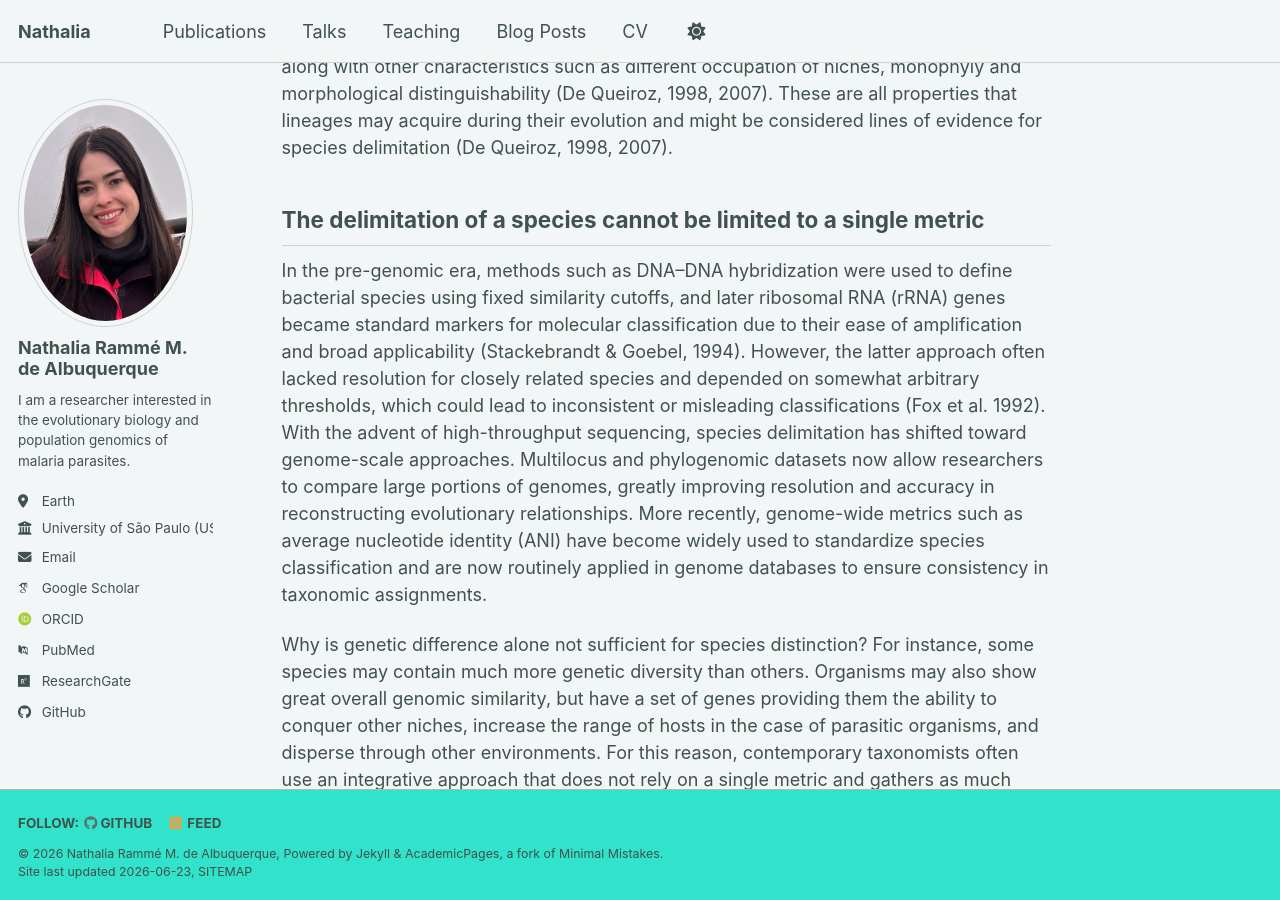
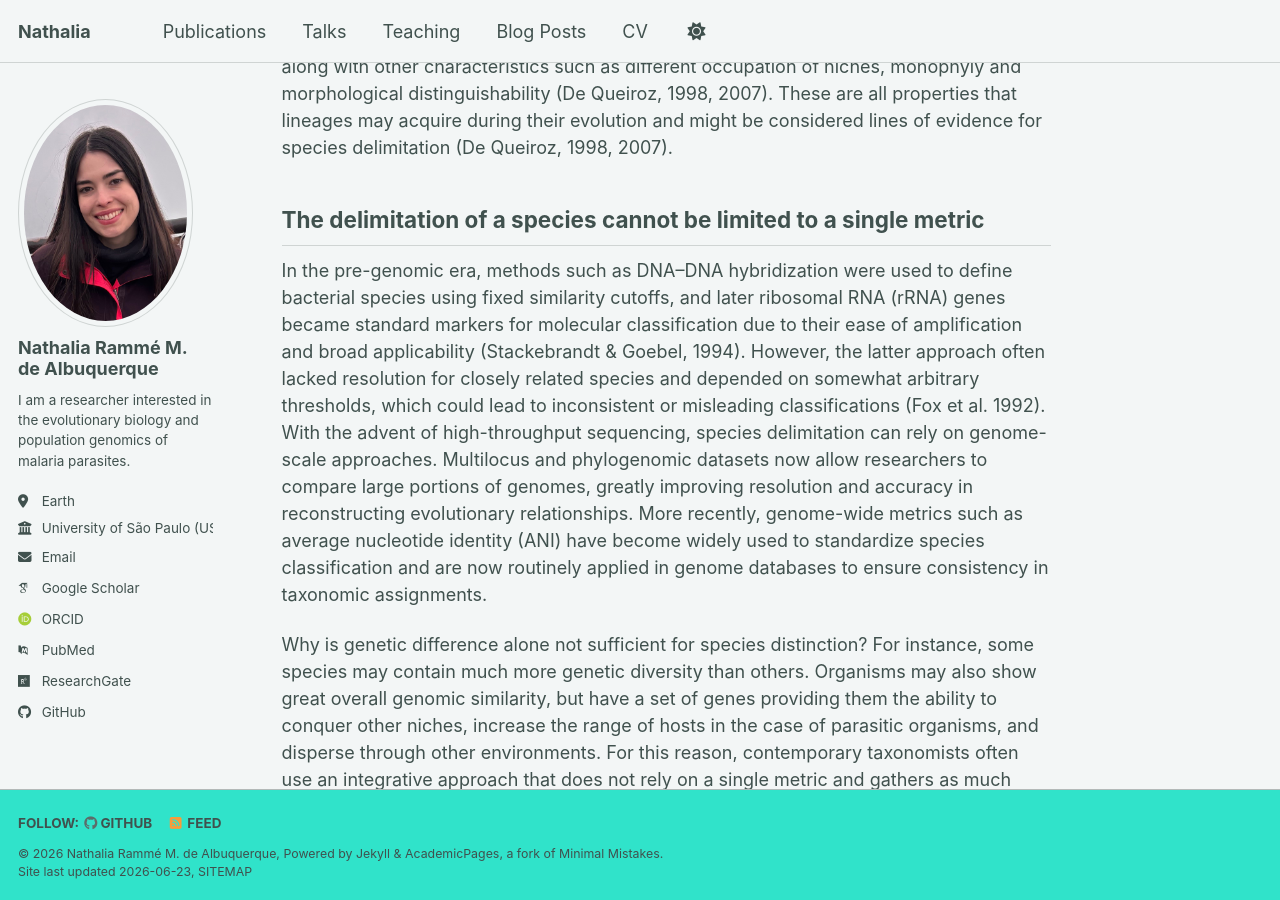
Before and after one commit to nramme/nramme.github.io, a Jekyll site: the page built from _posts/2026-06-23-blog-post-1.md, in a window 1280 px wide and 900 px high, scrolled down 671 px. Built offline with Jekyll 4.4.1, drawn with Linux system fonts in a browser that asks for light colours; some web fonts are replaced; a script bundle is joined from its source files by our own code; library files that are not in the unit come from our copies.

Commit message:
Update 2026-06-23-blog-post-1.md

```diff
--- a/_posts/2026-06-23-blog-post-1.md
+++ b/_posts/2026-06-23-blog-post-1.md
@@ -15,7 +15,7 @@ Speciation is a complex and continuous process, and it is not always straightfor
 
 The delimitation of a species cannot be limited to a single metric
 ---------
-In the pre-genomic era, methods such as DNA–DNA hybridization were used to define bacterial species using fixed similarity cutoffs, and later ribosomal RNA (rRNA) genes became standard markers for molecular classification due to their ease of amplification and broad applicability (Stackebrandt & Goebel, 1994). However, the latter approach often lacked resolution for closely related species and depended on somewhat arbitrary thresholds, which could lead to inconsistent or misleading classifications (Fox et al. 1992). With the advent of high-throughput sequencing, species delimitation has shifted toward genome-scale approaches. Multilocus and phylogenomic datasets now allow researchers to compare large portions of genomes, greatly improving resolution and accuracy in reconstructing evolutionary relationships. More recently, genome-wide metrics such as average nucleotide identity (ANI) have become widely used to standardize species classification and are now routinely applied in genome databases to ensure consistency in taxonomic assignments.
+In the pre-genomic era, methods such as DNA–DNA hybridization were used to define bacterial species using fixed similarity cutoffs, and later ribosomal RNA (rRNA) genes became standard markers for molecular classification due to their ease of amplification and broad applicability (Stackebrandt & Goebel, 1994). However, the latter approach often lacked resolution for closely related species and depended on somewhat arbitrary thresholds, which could lead to inconsistent or misleading classifications (Fox et al. 1992). With the advent of high-throughput sequencing, species delimitation can rely on genome-scale approaches. Multilocus and phylogenomic datasets now allow researchers to compare large portions of genomes, greatly improving resolution and accuracy in reconstructing evolutionary relationships. More recently, genome-wide metrics such as average nucleotide identity (ANI) have become widely used to standardize species classification and are now routinely applied in genome databases to ensure consistency in taxonomic assignments.
 
 Why is genetic difference alone not sufficient for species distinction? For instance, some species may contain much more genetic diversity than others. Organisms may also show great overall genomic similarity, but have a set of genes providing them the ability to conquer other niches, increase the range of hosts in the case of parasitic organisms, and disperse through other environments. For this reason, contemporary taxonomists often use an integrative approach that does not rely on a single metric and gathers as much evidence as possible for species delimitation, taking into account genetic, ecological, phylogenetic and morphological data (Hawksworth and Lücking, 2017; Zhao et al., 2018; Košuthová et al., 2020).
 
```
